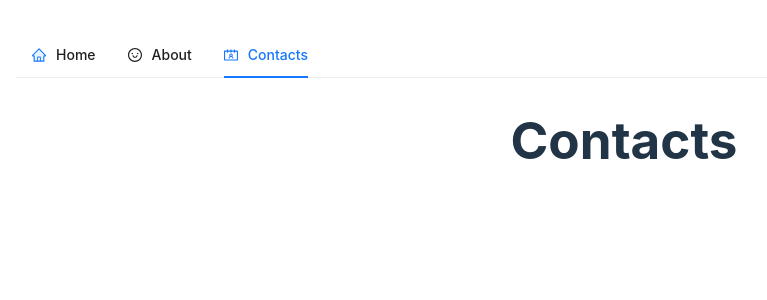
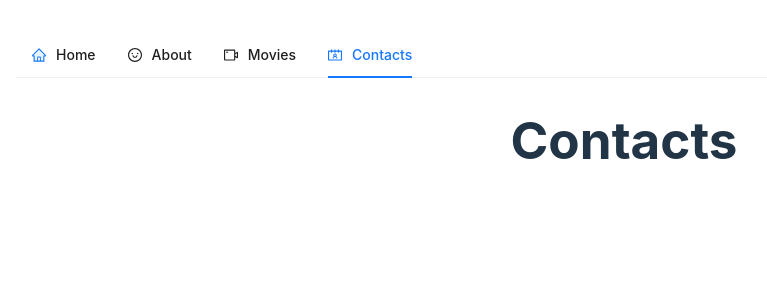
Before and after one commit to StanislavKovtun/react-stack, a React (Vite) app: page /contacts in a window 1280 px wide. Shown: the top 300 px of the page, without its empty margins (16-783 px from the left). Built offline with nearby package versions, Linux system fonts and the light colour scheme.

Commit message:
Add Movies page

```diff
--- a/src/App.tsx
+++ b/src/App.tsx
@@ -4,6 +4,7 @@ import Layout from './components/Layout';
 import Home from './pages/Home';
 import About from './pages/About';
 import Contacts from './pages/Contacts';
+import Movies from './pages/Movies';
 import ErrorPage from './pages/ErrorPage';
 
 import './App.css';
@@ -12,6 +13,7 @@ export const routes = {
     home: 'home',
     about: 'about',
     contacts: 'contacts',
+    movies: 'movies',
 }
 
 const router = createBrowserRouter(
@@ -20,6 +22,7 @@ const router = createBrowserRouter(
             <Route index element={<Home />} />
             <Route path={routes.contacts} element={<Contacts />} />
             <Route path={routes.about} element={<About />} />
+            <Route path={routes.movies} element={<Movies />} />
             {/*<Route path='*' element={<ErrorPage />} />*/}
         </Route>
     )
--- a/src/components/Header.tsx
+++ b/src/components/Header.tsx
@@ -1,5 +1,5 @@
 
-import { HomeTwoTone, SmileOutlined, ContactsOutlined } from '@ant-design/icons';
+import { HomeTwoTone, SmileOutlined, ContactsOutlined, VideoCameraOutlined } from '@ant-design/icons';
 import { Menu, MenuProps } from 'antd';
 import { SetStateAction, useState } from 'react';
 import { Link, useLocation } from 'react-router-dom';
@@ -28,6 +28,11 @@ const Header = () => {
             key: routes.about
         },
         {
+            label: <Link to={routes.movies}>Movies</Link>,
+            icon: <VideoCameraOutlined />,
+            key: routes.movies
+        },
+        {
             label: <Link to={routes.contacts}>Contacts</Link>,
             icon: <ContactsOutlined />,
             key: routes.contacts
--- /dev/null
+++ b/src/pages/Movies.tsx
@@ -0,0 +1,19 @@
+
+function Movies() {
+
+    //TODO: add dynamic movies!
+
+    return (
+        <>
+            <h1>Movies</h1>
+            <ul>
+                <li>Movie 1</li>
+                <li>Movie 2</li>
+                <li>Movie 3</li>
+                <li>...</li>
+            </ul>
+        </>
+    )
+}
+
+export default Movies;
```
